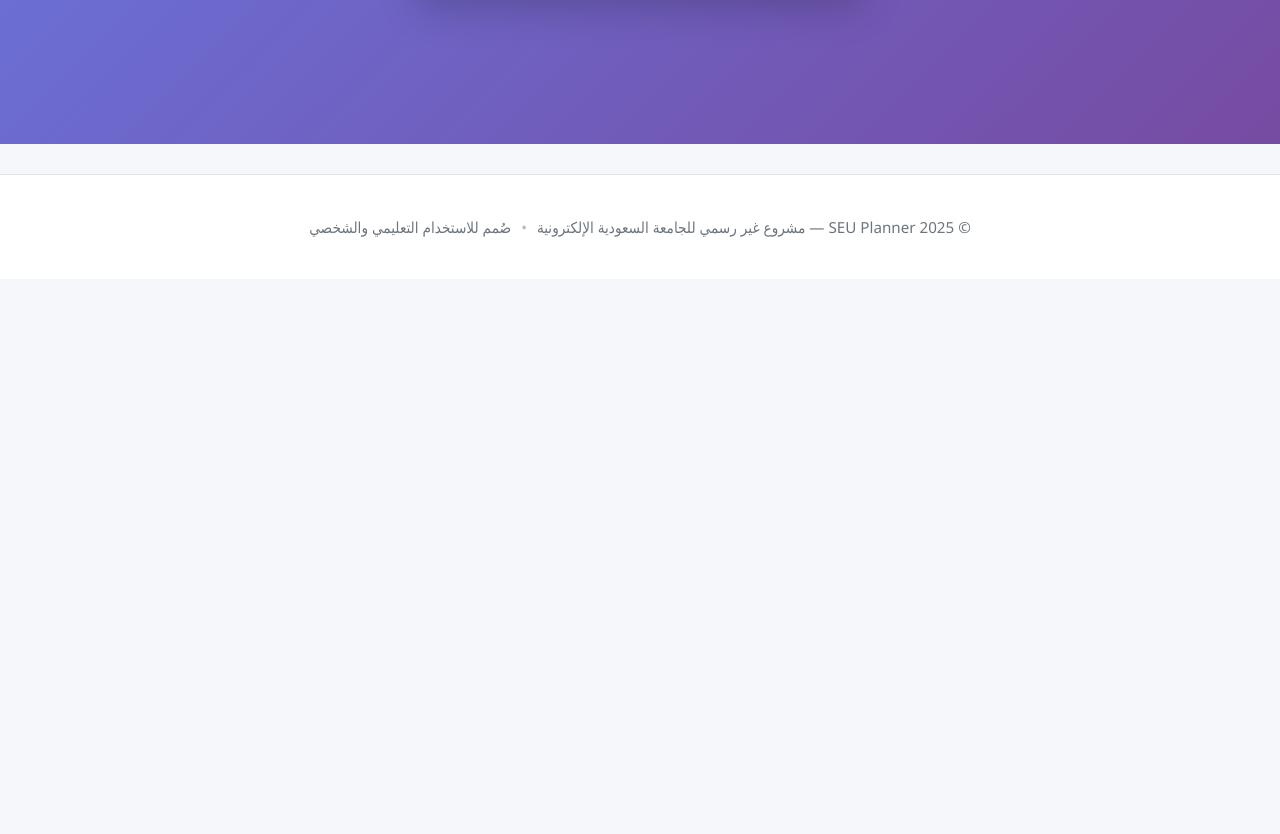
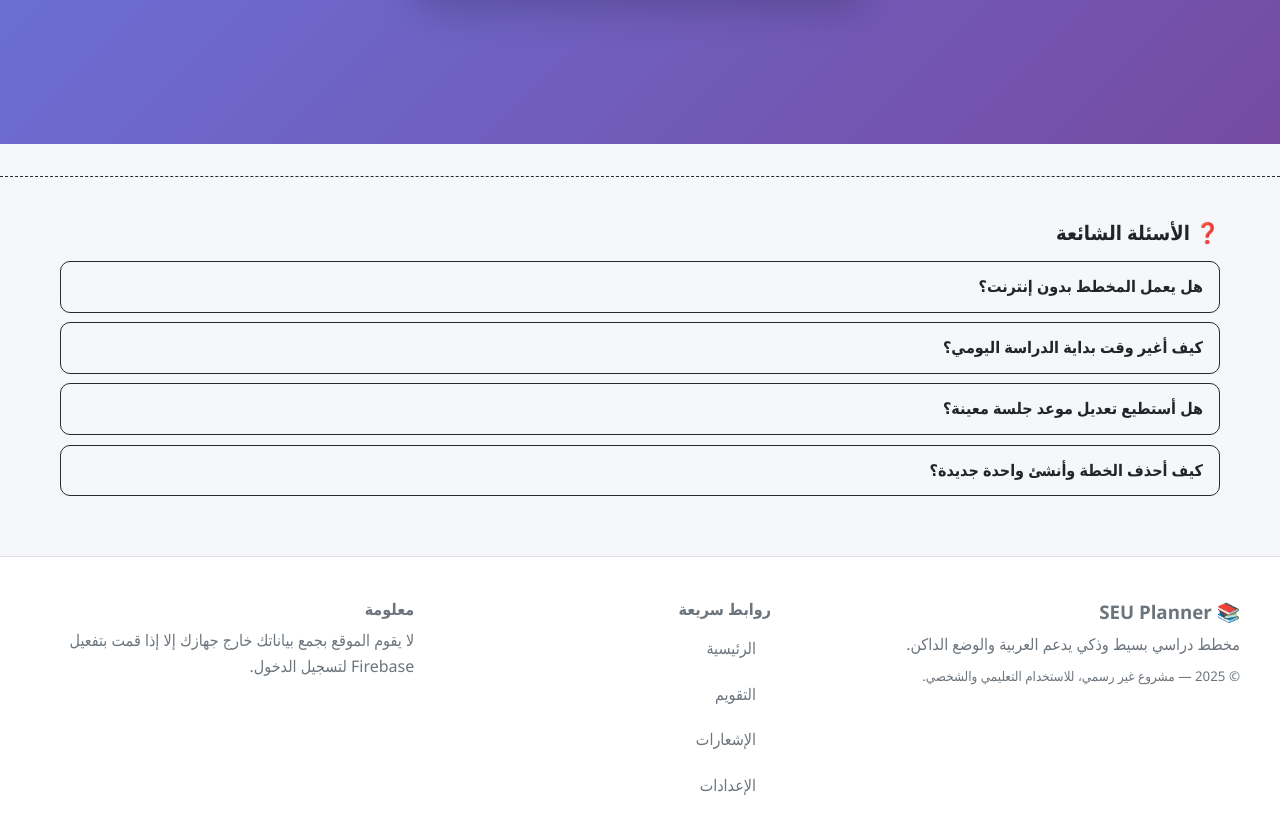
Before and after one commit to fxrg/SEU-Planner, a website: page index.html in a window 1280 px wide. Shown: the part 656-1490 px from the top of the page. Before the commit the page ends 935 px from the top, so only its background shows below. Drawn offline with Linux system fonts and the light colour scheme.

```diff
--- a/frontend/js/ui.js
+++ b/frontend/js/ui.js
@@ -108,11 +108,15 @@
         return labels[type] || type;
     },
 
-    // Calculate days until date
+    // Calculate whole days until date (based on user's day start)
     daysUntil(date) {
+        const msPerDay = 24 * 60 * 60 * 1000;
         const today = new Date();
         const target = new Date(date);
-        const diff = Math.ceil((target - today) / (1000 * 60 * 60 * 24));
+        // Normalize to local midnight to avoid timezone/ceil drift
+        today.setHours(0, 0, 0, 0);
+        target.setHours(0, 0, 0, 0);
+        const diff = Math.floor((target - today) / msPerDay);
         return diff;
     },
 
--- a/index.html
+++ b/index.html
@@ -3,6 +3,7 @@
 <head>
     <meta charset="UTF-8">
     <meta name="viewport" content="width=device-width, initial-scale=1.0">
+    <meta name="google-site-verification" content="GjqE9nAR25HnlHwM1kLM4eSA28sdRaqX_XTCMFwiaIk" />
     <title>SEU Planner - مخطط دراسي للجامعة السعودية الإلكترونية</title>
     <link rel="stylesheet" href="style.css">
     <link rel="stylesheet" href="frontend/css/auth.css">
@@ -311,13 +312,53 @@
         </div>
     </main>
 
+    <!-- FAQ Section -->
+    <section class="faq-section">
+        <div class="container">
+            <h2 class="faq-title">❓ الأسئلة الشائعة</h2>
+            <div class="faq-list">
+                <details>
+                    <summary>هل يعمل المخطط بدون إنترنت؟</summary>
+                    <div class="faq-answer">نعم، يعتمد على التخزين المحلي في المتصفح. عند تفعيل Firebase سيتم استخدامه لتسجيل الدخول فقط.</div>
+                </details>
+                <details>
+                    <summary>كيف أغير وقت بداية الدراسة اليومي؟</summary>
+                    <div class="faq-answer">اذهب إلى الإعدادات ← تفضيلات الإشعارات ← اختر "وقت بداية الدراسة يومياً" ثم احفظ. سيتم ضبط أوقات الجلسات تلقائياً.</div>
+                </details>
+                <details>
+                    <summary>هل أستطيع تعديل موعد جلسة معينة؟</summary>
+                    <div class="faq-answer">من "جلسات اليوم" اضغط زر تعديل على الجلسة لتغيير التاريخ والوقت والملاحظة ثم احفظ.</div>
+                </details>
+                <details>
+                    <summary>كيف أحذف الخطة وأنشئ واحدة جديدة؟</summary>
+                    <div class="faq-answer">من لوحة التحكم اضغط "حذف الخطة" ثم "إنشاء خطة" واختر المواد والترم.</div>
+                </details>
+            </div>
+        </div>
+    </section>
+
     <!-- Footer -->
     <footer class="site-footer">
         <div class="container">
-            <div class="footer-content">
-                <span>© 2025 SEU Planner — مشروع غير رسمي للجامعة السعودية الإلكترونية</span>
-                <span class="footer-sep">•</span>
-                <span>صُمم للاستخدام التعليمي والشخصي</span>
+            <div class="footer-grid">
+                <div class="footer-brand">
+                    <h3>📚 SEU Planner</h3>
+                    <p>مخطط دراسي بسيط وذكي يدعم العربية والوضع الداكن.</p>
+                    <small>© 2025 — مشروع غير رسمي، للاستخدام التعليمي والشخصي.</small>
+                </div>
+                <div class="footer-links">
+                    <h4>روابط سريعة</h4>
+                    <ul>
+                        <li><a href="#" class="nav-link" data-page="dashboard">الرئيسية</a></li>
+                        <li><a href="#" class="nav-link" data-page="calendar">التقويم</a></li>
+                        <li><a href="#" class="nav-link" data-page="notifications">الإشعارات</a></li>
+                        <li><a href="#" class="nav-link" data-page="settings">الإعدادات</a></li>
+                    </ul>
+                </div>
+                <div class="footer-info">
+                    <h4>معلومة</h4>
+                    <p>لا يقوم الموقع بجمع بياناتك خارج جهازك إلا إذا قمت بتفعيل Firebase لتسجيل الدخول.</p>
+                </div>
             </div>
         </div>
     </footer>
--- a/style.css
+++ b/style.css
@@ -368,6 +368,63 @@
     color: white;
 }
 
+/* FAQ */
+.faq-section {
+    margin: 2rem 0 0;
+    padding: 1.25rem 0 0;
+    border-top: 1px dashed var(--border-color, #2a2a2a);
+}
+.faq-title {
+    font-size: 1.25rem;
+    margin-bottom: .75rem;
+}
+.faq-list details {
+    background: var(--surface-1, rgba(255,255,255,0.03));
+    border: 1px solid var(--border-color, #2a2a2a);
+    border-radius: 10px;
+    padding: .75rem 1rem;
+    margin-bottom: .6rem;
+}
+.faq-list summary {
+    cursor: pointer;
+    list-style: none;
+    font-weight: 600;
+}
+.faq-list summary::-webkit-details-marker { display: none; }
+.faq-list details[open] {
+    background: var(--surface-2, rgba(255,255,255,0.05));
+}
+.faq-answer {
+    margin-top: .5rem;
+    color: var(--text-muted, #bbb);
+}
+
+/* Footer */
+.site-footer {
+    margin-top: 2rem;
+    border-top: 1px solid var(--border-color, #2a2a2a);
+    background: linear-gradient(180deg, rgba(0,0,0,0) 0%, rgba(0,0,0,0.35) 60%);
+    backdrop-filter: blur(6px);
+    color: var(--text-muted, #bbb);
+}
+.site-footer .container { padding: 1.25rem 0; }
+.footer-grid {
+    display: grid;
+    grid-template-columns: 1.2fr .9fr 1fr;
+    gap: 1.25rem;
+    align-items: start;
+}
+.footer-brand h3 { margin: 0 0 .35rem; }
+.footer-brand p { margin: 0 0 .35rem; color: var(--text-secondary, #ccc); }
+.footer-links h4, .footer-info h4 { margin: 0 0 .35rem; font-size: 1rem; }
+.footer-links ul { list-style: none; padding: 0; margin: 0; }
+.footer-links li { margin: .25rem 0; }
+.footer-links a { color: var(--text-secondary, #ccc); text-decoration: none; }
+.footer-links a:hover { color: var(--text, #fff); text-decoration: underline; }
+
+@media (max-width: 768px) {
+    .footer-grid { grid-template-columns: 1fr; gap: .75rem; }
+}
 .btn-primary:hover {
     background: var(--primary-dark);
 }
```
